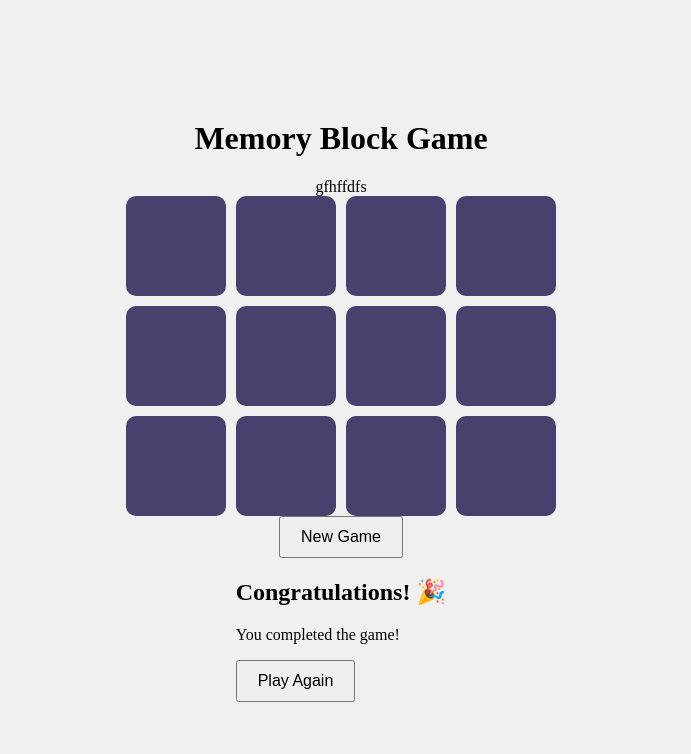
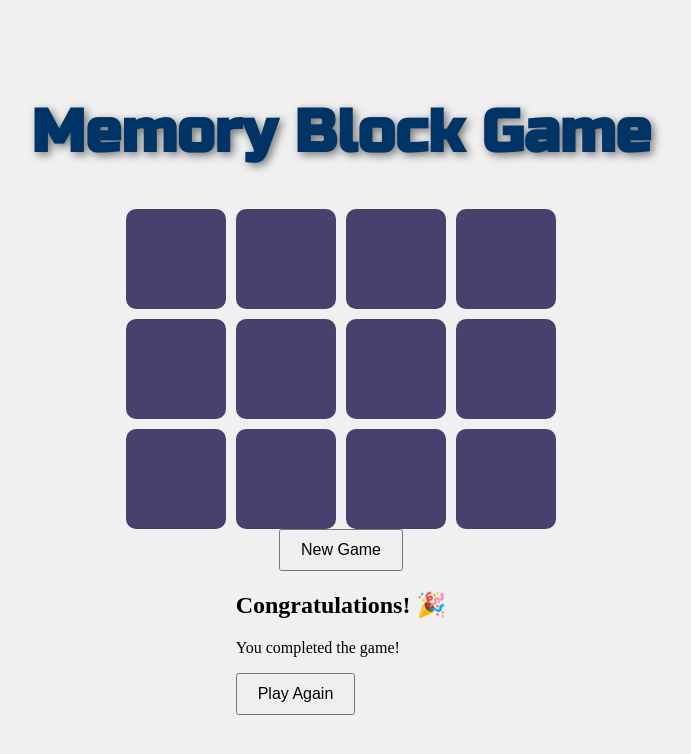
Before and after one commit to diya-git/Memory-block-game, a plain HTML site: page Memory-block-game-main/code/index.html in a window 1280 px wide. Shown: the whole page, without its empty margins (299-990 px from the left). Drawn offline with Linux system fonts and the light colour scheme.

Commit message:
Add feature:Changed the title style and colour

```diff
--- a/Memory-block-game-main/code/index.html
+++ b/Memory-block-game-main/code/index.html
@@ -3,13 +3,16 @@
 <head>
     <meta charset="UTF-8">
     <meta name="viewport" content="width=device-width, initial-scale=1.0">
-    <title>Memory block game</title>
+    <title>Memory Block Game</title>
     <link rel="stylesheet" href="styles.css">
     <script defer src="styles.js"></script>
+
+    <!-- Link to Google Fonts for 'Russo One' font -->
+    <link href="https://fonts.googleapis.com/css2?family=Russo+One&display=swap" rel="stylesheet">
 </head>
 <body>
-        <h1>Memory Block Game</h1>
-    gfhffdfs
+        <h1 style="font-family: 'Russo One', sans-serif; font-weight: bold; color: #003366; font-size: 60px; text-shadow: 3px 3px 8px rgba(0, 0, 0, 0.5); margin-top: 10px;">Memory Block Game</h1>
+
     <div class="game">
         <div class="block" data-id="0"></div>
         <div class="block" data-id="1"></div>
@@ -27,12 +30,10 @@
     <button id="reset">New Game</button>
 
      <!-- Popup congratulation message -->
-     <div id="congratulation-popup"
-     class="hidden">
+     <div id="congratulation-popup" class="hidden">
         <h2>Congratulations! 🎉</h2>
         <p>You completed the game!</p>
         <button id="play-again">Play Again</button>
      </div>
-
 </body>
 </html>
```
